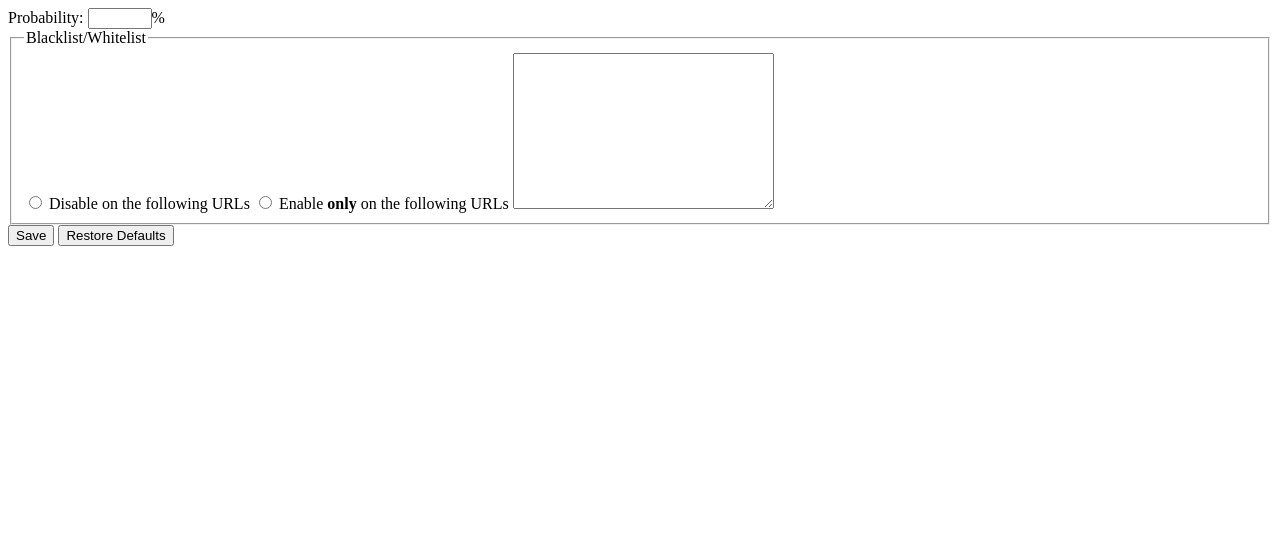
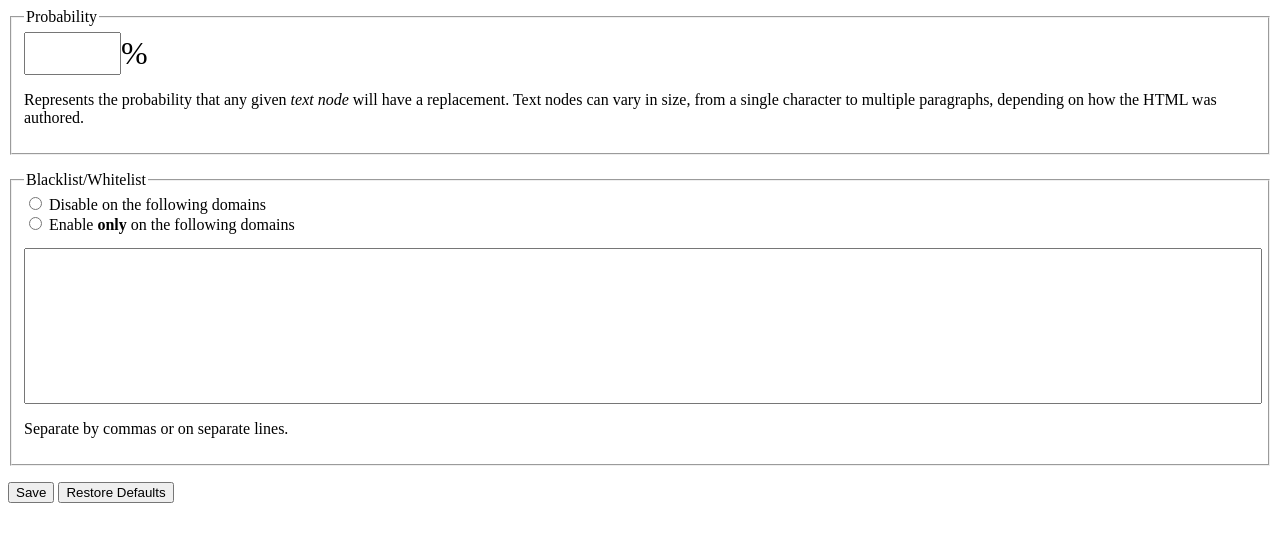
Before and after one commit to garrettn/four-stars, a browser extension: page static/options.html in a window 1280 px wide. Drawn offline with Linux system fonts and the light colour scheme; files whose address does not match are found by name.

Commit message:
Make the options page look decent

```diff
--- a/static/options.html
+++ b/static/options.html
@@ -3,24 +3,63 @@
 <head>
   <meta charset="UTF-8">
   <title>Options | The Unnecessary Filter</title>
+  <style>
+    fieldset {
+      margin-bottom: 1em;
+    }
+
+    label, textarea {
+      display: block;
+    }
+
+    textarea {
+      margin-top: 1em;
+      width: 100%;
+      resize: none;
+    }
+
+    .label-probability {
+      display: flex;
+      align-items: center;
+      font-size: 2em;
+    }
+
+    #probability {
+      width: 5ch;
+      font-size: inherit;
+      text-align: right;
+    }
+
+  </style>
 </head>
 <body>
   <form>
-    <label>
-      Probability:
-      <input type="number" id="probability" name="probability" min="0" max="100">%
-    </label>
+    <fieldset>
+      <legend>Probability</legend>
+      <label class="label-probability">
+        <input type="number" id="probability" name="probability" min="0" max="100">
+        %
+      </label>
+      <p>
+        Represents the probability that any given <em>text node</em> will have a replacement.
+        Text nodes can vary in size, from a single character to multiple paragraphs, depending
+        on how the HTML was authored.
+      </p>
+    </fieldset>
     <fieldset>
       <legend>Blacklist/Whitelist</legend>
       <label>
         <input type="radio" id="list-disable" name="listtype" value="disable">
-        Disable on the following URLs
+        Disable on the following domains
       </label>
       <label>
         <input type="radio" id="list-enable" name="listtype" value="enable">
-        Enable <strong>only</strong> on the following URLs
+        Enable <strong>only</strong> on the following domains
       </label>
       <textarea id="urls" name="urls" cols="30" rows="10"></textarea>
+      <p>
+        Separate by commas or on separate lines.
+      </p>
     </fieldset>
     <button type="submit" class="default">Save</button>
     <button id="restore">Restore Defaults</button>
```
